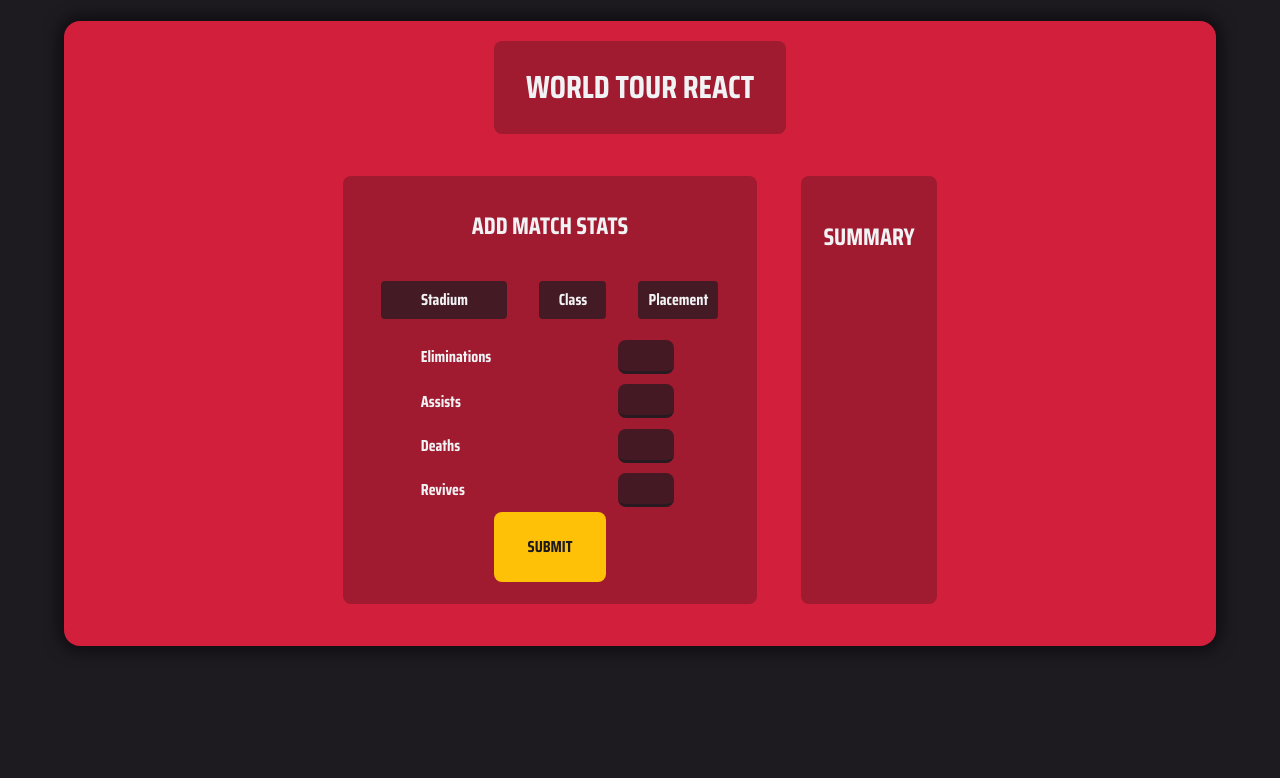
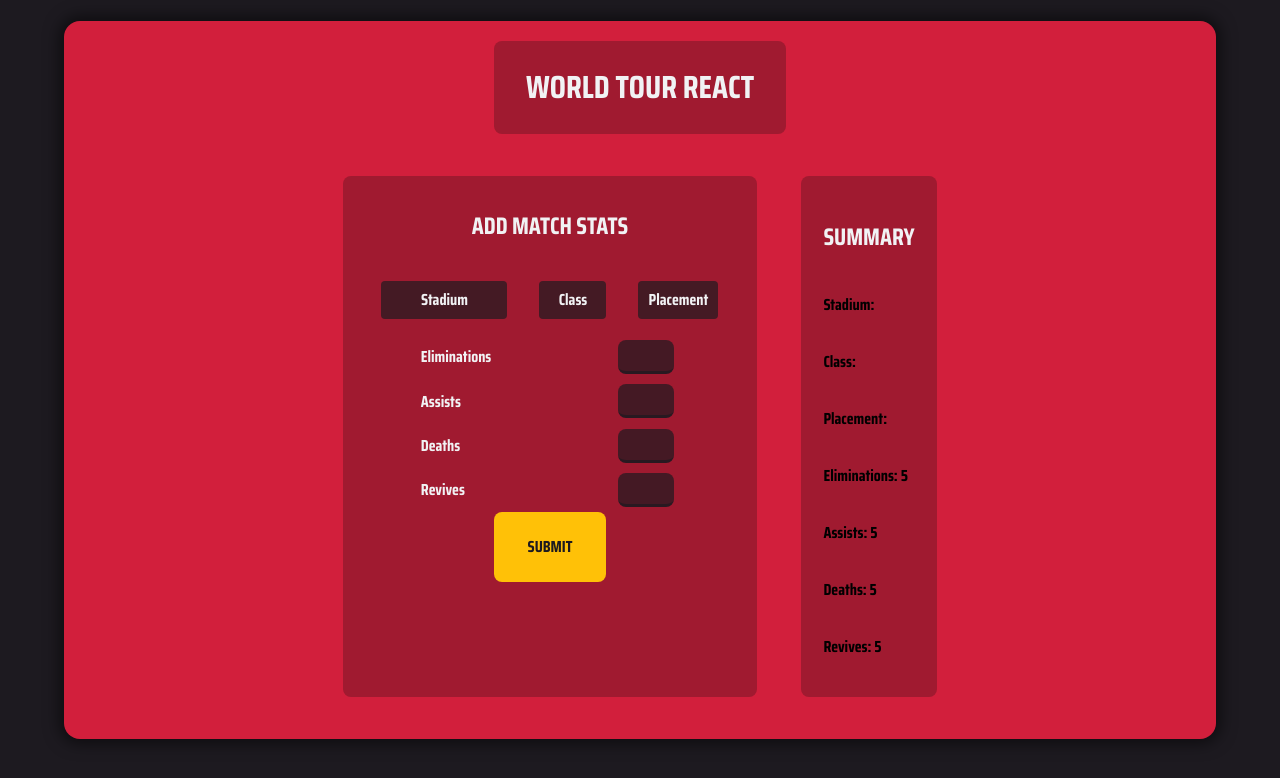
Before and after one commit to Carls-son/WorldTourWebV03-Front, a React (Vite) app in the folder world-tour-react/: page / in a window 1280 px wide. Both pictures are taken after typing "5", "5", "5", "5" into the empty fields and a click on the button "SUBMIT". Shown: the top 778 px of the page. Built offline with nearby package versions, Linux system fonts and the light colour scheme.

Commit message:
Summary of stats being displayed straight from tsx file to tsx file. Next get summary data from server.

```diff
--- a/world-tour-react/src/App.tsx
+++ b/world-tour-react/src/App.tsx
@@ -1,10 +1,22 @@
 
+import { useState } from 'react';
 import './App.css'
 import StatsForm from './StatsForm';
 import StatsSummary from './StatsSummary';
 
+type FormData = {
+  stadium: string;
+  class: string;
+  placement: string;
+  elims: string;
+  assists: string;
+  deaths: string;
+  revives: string;
+};
 
 function App() {
+  const [formData, setFormData] = useState<FormData | null>(null);
+
   return (
     <div className="app-container">
       <div className="main-container">
@@ -12,8 +24,8 @@ function App() {
           <h1>WORLD TOUR REACT</h1>
         </div>
         <div className="content-container">
-          <StatsForm />
-          <StatsSummary />
+          <StatsForm onSubmit={setFormData} />
+          {formData && <StatsSummary formData={formData} />}
         </div>
       </div>
     </div>
--- a/world-tour-react/src/StatsForm.tsx
+++ b/world-tour-react/src/StatsForm.tsx
@@ -2,7 +2,21 @@ import './StatsForm.css'
 import Select from "react-select";
 import { useState } from "react";
 
-function StatsForm() {
+type OptionType = { value: string; label: string };
+
+type StatsFormProps = {
+    onSubmit: (data: {
+    stadium: string;
+    class: string;
+    placement: string;
+    elims: string;
+    assists: string;
+    deaths: string;
+    revives: string;
+  }) => void;
+};
+
+function StatsForm({ onSubmit }: StatsFormProps) {
     const stadiums = [
     { value: 'nozomi/citadel', label: 'NOZOMI/CITADEL' },
     { value: 'las vegas stadium', label: 'Las Vegas Stadium' },
@@ -15,13 +29,11 @@ function StatsForm() {
     { value: 'seoul', label: 'Seoul' },
     { value: 'monaco', label: 'Monaco' },
     ];
-
     const classes = [
         { value: 'light', label: 'Light' },
         { value: 'medium', label: 'Medium' },
         { value: 'heavy', label: 'Heavy' }
     ];
-
     const placement = [
         { value: 'first', label: '1ST' },
         { value: 'second', label: '2ND' },
@@ -33,7 +45,7 @@ function StatsForm() {
         { value: 'eighth', label: '8TH' }
     ];
 
-    type OptionType = { value: string; label: string };
+
 
     const [selectedStadium, setSelectedStadium] = useState<OptionType | null>(null);
     const [selectedClass, setSelectedClass] = useState<OptionType | null>(null);
@@ -58,7 +70,7 @@ function StatsForm() {
         };
 
         // Send formdata here
-
+        onSubmit(formData);
         console.log(formData);
 
         setSelectedStadium(null);
@@ -68,7 +80,7 @@ function StatsForm() {
         setAssists("");
         setDeaths("");
         setRevives("");
-    }
+    };
 
     return (
         <form onSubmit={handleSubmit} className="form-container">
--- a/world-tour-react/src/StatsSummary.tsx
+++ b/world-tour-react/src/StatsSummary.tsx
@@ -1,9 +1,28 @@
 import './StatsSummary.css'
 
-function StatsSummary() {
+type SummaryProps = {
+  formData: {
+    stadium: string;
+    class: string;
+    placement: string;
+    elims: string;
+    assists: string;
+    deaths: string;
+    revives: string;
+  };
+};
+
+function StatsSummary({ formData }: SummaryProps) {
     return (
         <div className="summary-container">
             <h2>SUMMARY</h2>
+            <p><strong>Stadium:</strong> {formData.stadium}</p>
+            <p><strong>Class:</strong> {formData.class}</p>
+            <p><strong>Placement:</strong> {formData.placement}</p>
+            <p><strong>Eliminations:</strong> {formData.elims}</p>
+            <p><strong>Assists:</strong> {formData.assists}</p>
+            <p><strong>Deaths:</strong> {formData.deaths}</p>
+            <p><strong>Revives:</strong> {formData.revives}</p>
         </div>
     )
 }
```
